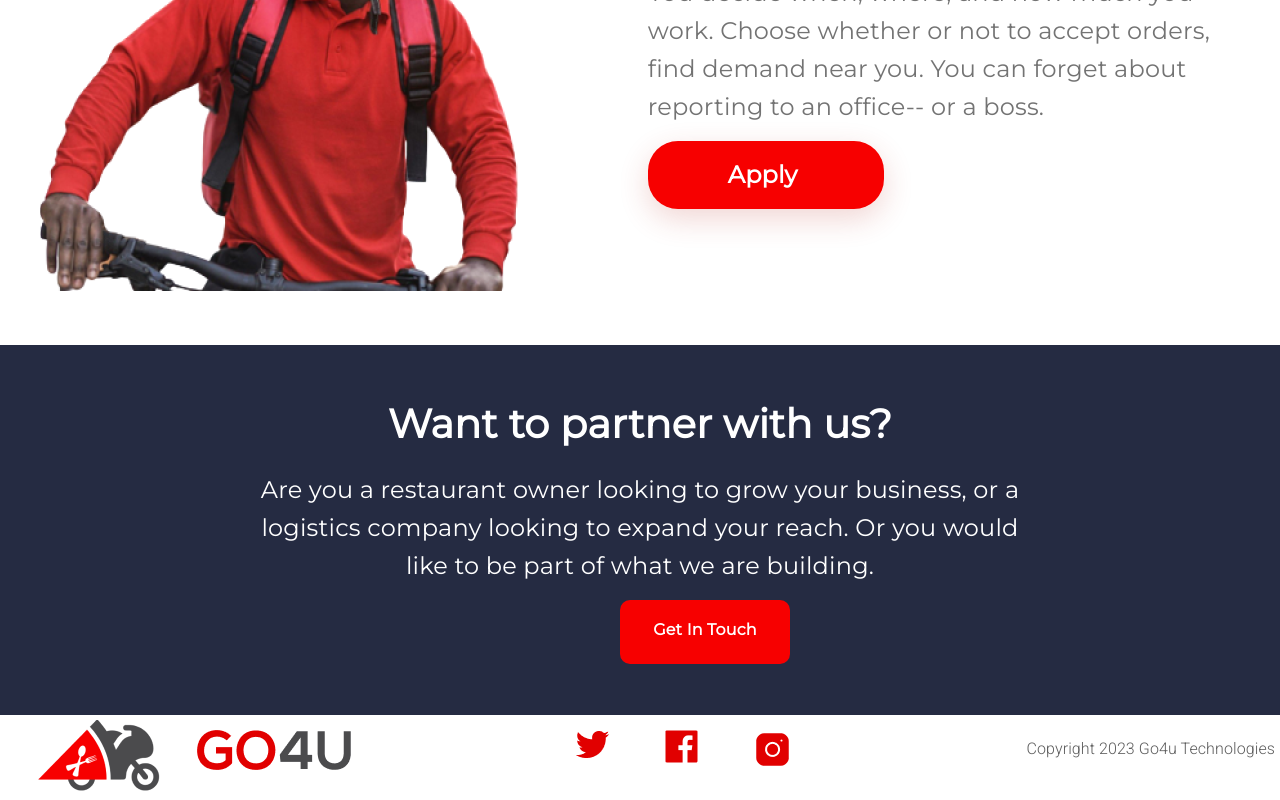
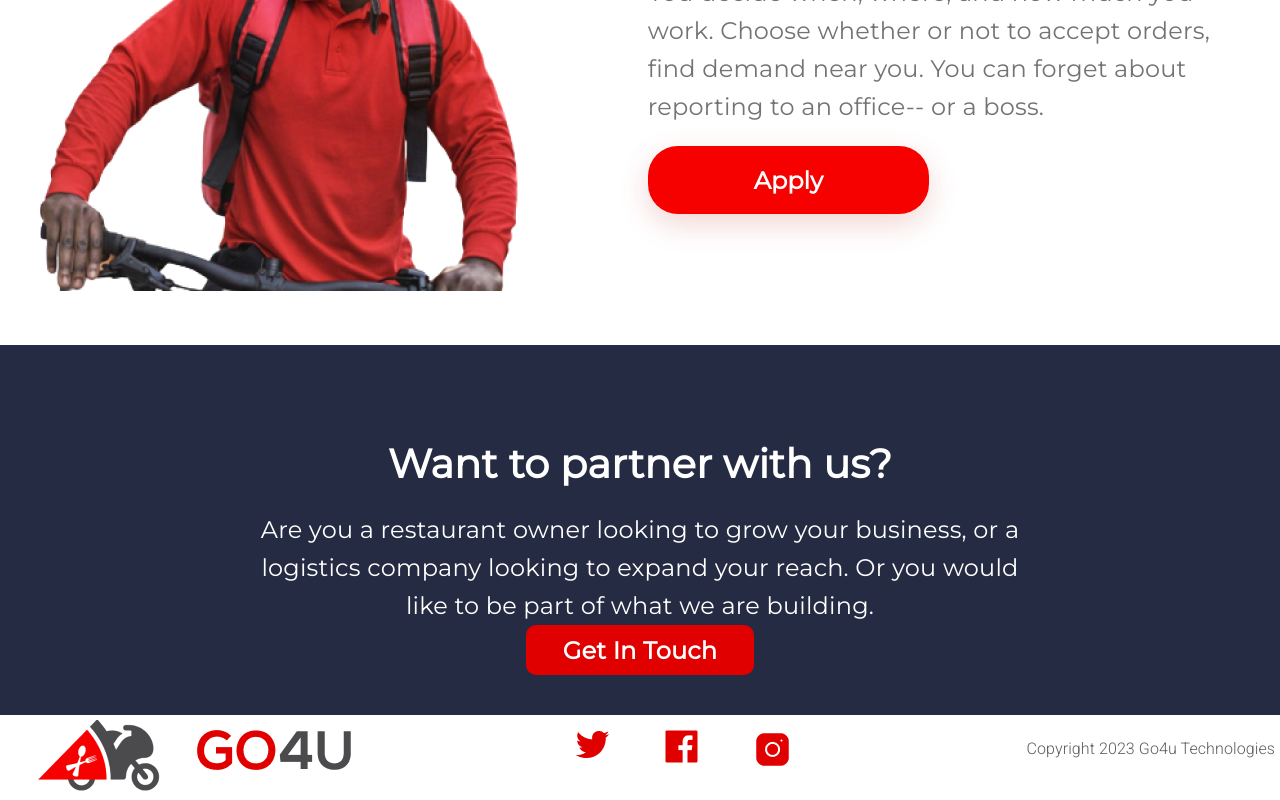
Before and after one commit to adewaleftk/go4u, a React (Create React App) app: page / in a window 1280 px wide. Shown: the part 2239-3039 px from the top of the page. Built offline with nearby package versions, Linux system fonts and the light colour scheme.

Commit message:
Responsiveness updated

```diff
--- a/src/components/Header.js
+++ b/src/components/Header.js
@@ -12,7 +12,7 @@ function Header() {
         <br />
         <div className="buttons">
           <div className="playStore">
-            <a href="/" target="_blank" className="playStoreLink">Play Store</a>
+            <a href="/" className="playStoreLink">Play Store</a>
             </div>
         <div className="appStore">
           <a href="/" className="appStoreLink">App Store</a>
--- a/src/components/Partnership.js
+++ b/src/components/Partnership.js
@@ -12,7 +12,7 @@ function Partnership() {
             <p>like to be part of what we are building.</p>
             <div className="getInTouchButton">
 
-                <a href="mailto:support@Go4u.ng" target="_blank" rel="noopener noreferrer" className="getInTouch">Get In Touch</a>
+                <a href="mailto:support@Go4u.ng" target="_blank"  rel="noopener noreferrer" >Get In Touch</a>
             </div>
         </div>
         <SocialMediaIcons />
--- a/src/components/Rider.js
+++ b/src/components/Rider.js
@@ -29,7 +29,7 @@ function Rider() {
                 </div>
             </div>
             <div className="applyBox">
-            <a href="www.whatever.com" target="_blank" className="applyLink">Apply</a>
+            <a href="www.whatever.com" target="_blank">Apply</a>
             </div>
         </div>
     </div>
--- a/src/styles/earlyAccess.css
+++ b/src/styles/earlyAccess.css
@@ -250,11 +250,14 @@ input[type="email"] {
         margin-top: 10px;
         font-size: 14px;
         padding-left: 20px;
+        display: flex;
+        flex-direction: column;
     }
 
     .allSubmit {
-        padding-top: 50px;
         font-size: 7px;
+        display: flex;
+        margin-top: 100px;
     }
 
     input[type="email"] {
--- a/src/styles/partnership.css
+++ b/src/styles/partnership.css
@@ -12,11 +12,18 @@
   background: #252B42;
   width: 100%;
   height: 370px;
+  display: flex;
+  flex-direction: column;
+  justify-content: center;
+  align-items: center;
 }
 
 .partnershipInfo {
+  display: flex;
+  flex-direction: column;
+  justify-content: center;
+  align-items: center;
   text-align: center;
-  padding-top: 20px;
   color: #ffffff;
   letter-spacing: 0.2px;
   padding-top: 50px;
@@ -39,26 +46,23 @@
   line-height: 38px;
 }
 
-.getInTouch {
+.getInTouchButton a {
   text-decoration: none;
   color: #ffffff;
-  font-family: 'Montserrat';
-  font-style: normal;
-  font-weight: 700;
-  font-size: 16px;
-  line-height: 28px;
+  font-size: 24px;
 }
 
-.getInTouchButton {
-  color: #E10000;
-  background: #F70000;
+.partnershipInfo .getInTouchButton {
+  display: flex;
+  justify-content: center;
+  align-items: center;
+  background-color: #E10000;
+  width: 30%;
   border-radius: 10px;
-  width: 170px;
-  height: 64px;
-  padding-top: 16px;
-  margin-top: 15px;
-  margin-left: 620px;
+  height: 50px;
+  font-weight: 800;
 }
+
 }
 
 @media only screen and (min-width: 401px) and (max-width: 600px) {
@@ -141,7 +145,7 @@
     font-family: 'Montserrat';
     font-style: normal;
     font-weight: 500;
-    font-size: 20px;
+    font-size: 18px;
     line-height: 28px;
     color: #ffffff;
   }
--- a/src/styles/rider.css
+++ b/src/styles/rider.css
@@ -54,27 +54,24 @@
     color: #252B42;
 }
 
-.applyLink {
-    text-decoration: none;
-    font-family: 'Montserrat';
-    font-style: normal;
-    font-weight: 700;
-    font-size: 24px;
-    line-height: 36px;
-    letter-spacing: 0.1px;
-    color: #FFFFFF;
-    padding-left: 80px;
-}
-
 .applyBox {
-    color: #E10000;
     background: #F70000;
     box-shadow: 0px 10px 30px rgba(183, 50, 39, 0.2);
     border-radius: 30px;
-    width: 236px;
+    width: 50%;
     height: 68px;
-    padding-top: 16px;
-    margin-top: 15px;
+    margin-top: 20px;
+    margin-bottom: 20px;
+    display: flex;
+    justify-content: center;
+    align-items: center;
+}
+
+.applyBox a {
+    text-decoration: none;
+    color: #FFFFFF;
+    font-weight: 800;
+    font-size: 24px;
 }
 }
 
```
